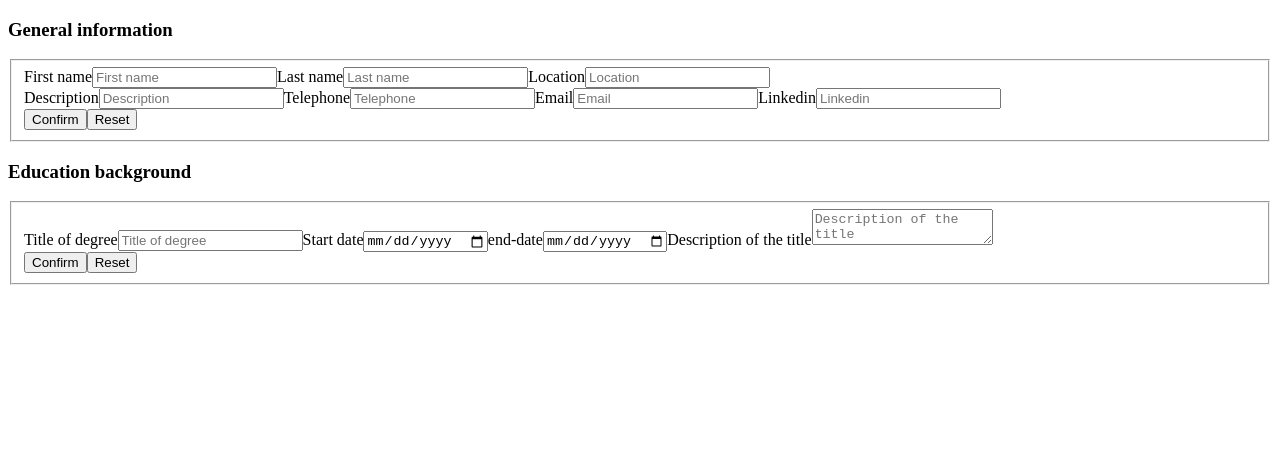
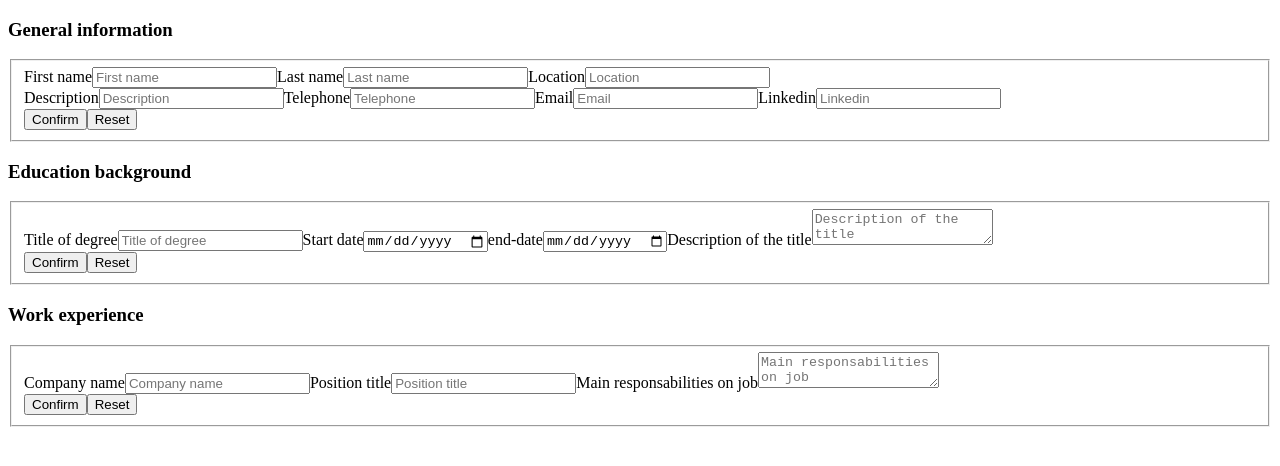
Before and after one commit to juan-est145/Cv-maker, a React (Vite) app: page / in a window 1280 px wide. Shown: the top 466 px of the page. Built offline with nearby package versions, Linux system fonts and the light colour scheme.

Commit message:
Added Work experience section

```diff
--- a/src/components/form/education.jsx
+++ b/src/components/form/education.jsx
@@ -8,7 +8,7 @@ export default function Education() {
 	), new FormInfo(
 		"end-date", "date", "end-date"
 	), new FormInfo(
-		"description", "area-text", "Description of the title", true
+		"description-title", "area-text", "Description of the title", true
 	)];
 
 	return (
--- a/src/components/form/form.jsx
+++ b/src/components/form/form.jsx
@@ -1,11 +1,13 @@
 import GeneralInfo from "./generalInfo"
 import Education from "./education"
+import WorkExperience from "./workExperience"
 
 export default function Form() {
 	return (
 		<aside>
 			<GeneralInfo></GeneralInfo>
 			<Education></Education>
+			<WorkExperience></WorkExperience>
 		</aside>
 	)
 }
--- a/src/components/form/workExperience.jsx
+++ b/src/components/form/workExperience.jsx
@@ -5,6 +5,8 @@ export default function WorkExperience() {
 		"company-name", "text", "Company name"
 	), new FormInfo(
 		"position-title", "text", "Position title"
+	), new FormInfo(
+		"work-desc", "text", "Main responsabilities on job", true
 	)];
 
 
```
